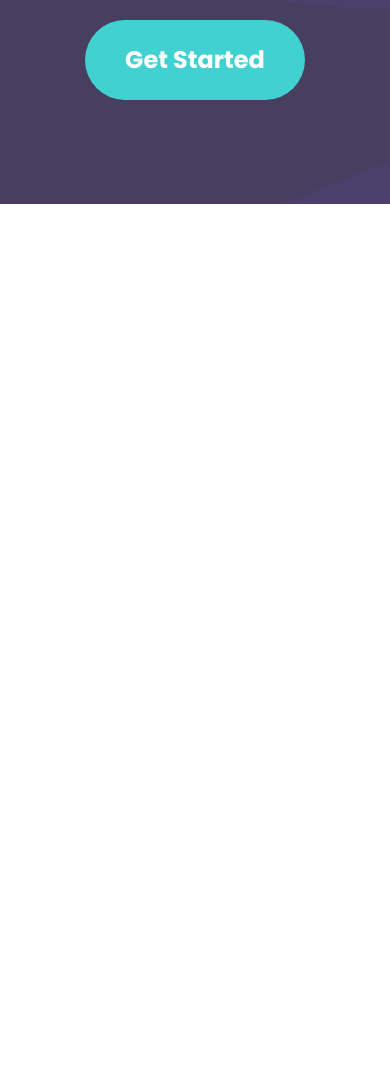
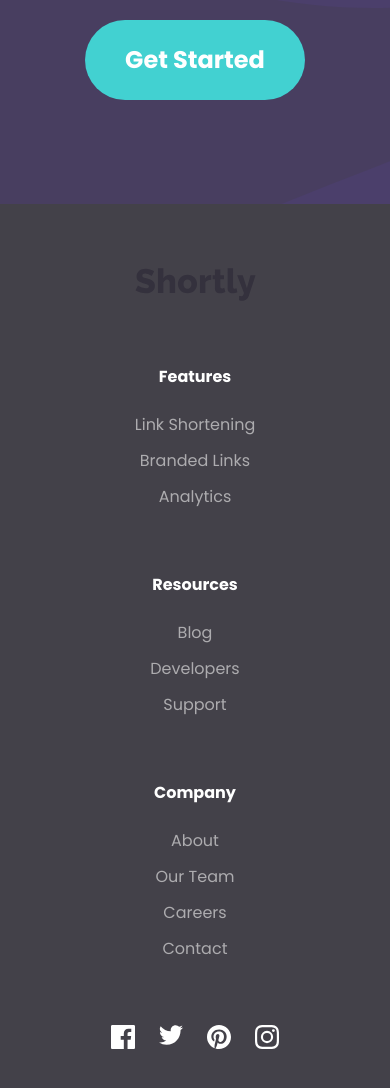
Before and after one commit to Hamzeh01/Shortly, a website: page index.html in a window 390 px wide. Shown: the part 3450-4538 px from the top of the page. Before the commit the page ends 3654 px from the top, so only its background shows below. Drawn offline with Linux system fonts and the light colour scheme.

Commit message:
Add footer
- Add new components & classes
- Apply responsive layout
- Change component to module

```diff
--- a/index.html
+++ b/index.html
@@ -208,9 +208,7 @@
         <!-- box item 1-->
         <div class="box-item-container">
           <div class="absolute -ml-10 left-1/2 -top-10 md:left-16">
-            <div
-              class="box-image-container"
-            >
+            <div class="box-image-container">
               <img
                 src="images/icon-brand-recognition.svg"
                 alt="brand recognition"
@@ -232,9 +230,7 @@
         <!-- box item 2-->
         <div class="mt-24 md:mt-8 box-item-container">
           <div class="absolute -ml-10 left-1/2 -top-10 md:left-16">
-            <div
-              class="box-image-container"
-            >
+            <div class="box-image-container">
               <img
                 src="images/icon-detailed-records.svg"
                 alt="detailed records"
@@ -256,9 +252,7 @@
         <!-- box item 3-->
         <div class="mt-24 md:mt-16 box-item-container">
           <div class="absolute -ml-10 left-1/2 -top-10 md:left-16">
-            <div
-              class="box-image-container"
-            >
+            <div class="box-image-container">
               <img
                 src="images/icon-fully-customizable.svg"
                 alt="fully customizable"
@@ -295,5 +289,60 @@
         </button>
       </div>
     </section>
+
+    <footer class="py-16 bg-veryDarkBlue">
+      <div
+        class="container items-center justify-around mx-auto space-y-16 flex-column md:flex-row md:space-y-0 md:items-start"
+      >
+        <img src="images/logo.svg" alt="logo" />
+        <!-- menu container: start -->
+        <div
+          class="space-y-16 flex-column md:space-x-20 md:flex-row md:space-y-0"
+        >
+          <!-- menu 1 -->
+          <div class="footer-menu">
+            <div class="footer-title">Features</div>
+            <div class="footer-link-container">
+              <a href="#" class="footer-link">Link shortening</a
+              ><a href="#" class="footer-link">Branded links</a
+              ><a href="#" class="footer-link">Analytics</a>
+            </div>
+          </div>
+          <!-- menu 2 -->
+          <div class="footer-menu">
+            <div class="footer-title">Resources</div>
+            <div class="footer-link-container">
+              <a href="#" class="footer-link">Blog</a
+              ><a href="#" class="footer-link">Developers</a
+              ><a href="#" class="footer-link">Support</a>
+            </div>
+          </div>
+          <!-- menu 3 -->
+          <div class="footer-menu">
+            <div class="footer-title">Company</div>
+            <div class="footer-link-container">
+              <a href="#" class="footer-link">About</a>
+              <a href="#" class="footer-link">Our Team</a
+              ><a href="#" class="footer-link">Careers</a
+              ><a href="#" class="footer-link">Contact</a>
+            </div>
+          </div>
+        </div>
+        <!-- menu container: end -->
+
+        <!-- social media -->
+        <div class="flex space-x-6">
+          <a href="#">
+            <img src="images/icon-facebook.svg" alt="" class="ficon" /></a
+          ><a href="#"
+            ><img src="images/icon-twitter.svg" alt="" class="ficon" /></a
+          ><a href="#"
+            ><img src="images/icon-pinterest.svg" alt="" class="ficon" /></a
+          ><a href="#"
+            ><img src="images/icon-instagram.svg" alt="" class="ficon"
+          /></a>
+        </div>
+      </div>
+    </footer>
   </body>
 </html>
--- a/input.css
+++ b/input.css
@@ -36,6 +36,27 @@
 
 .box-image-container {
   @apply flex items-center justify-center w-20 h-20 p-4 rounded-full bg-veryDarkViolet;
+}
+
+.footer-link {
+  @apply capitalize text-grayishViolet hover:text-cyan;
+}
+
+.footer-menu {
+  @apply items-center w-full flex-column md:items-start;
+}
+
+.footer-title {
+  @apply mb-6 font-bold text-white capitalize;
+}
+
+.footer-link-container {
+  @apply items-center space-y-3 flex-column md:items-start;
+}
+
+.ficon:hover {
+  filter: invert(79%) sepia(61%) saturate(464%) hue-rotate(130deg)
+    brightness(89%) contrast(85%);
 }
 
 /* HAMBURGER MENU */
```
Also changed, not shown: css/style.css.
